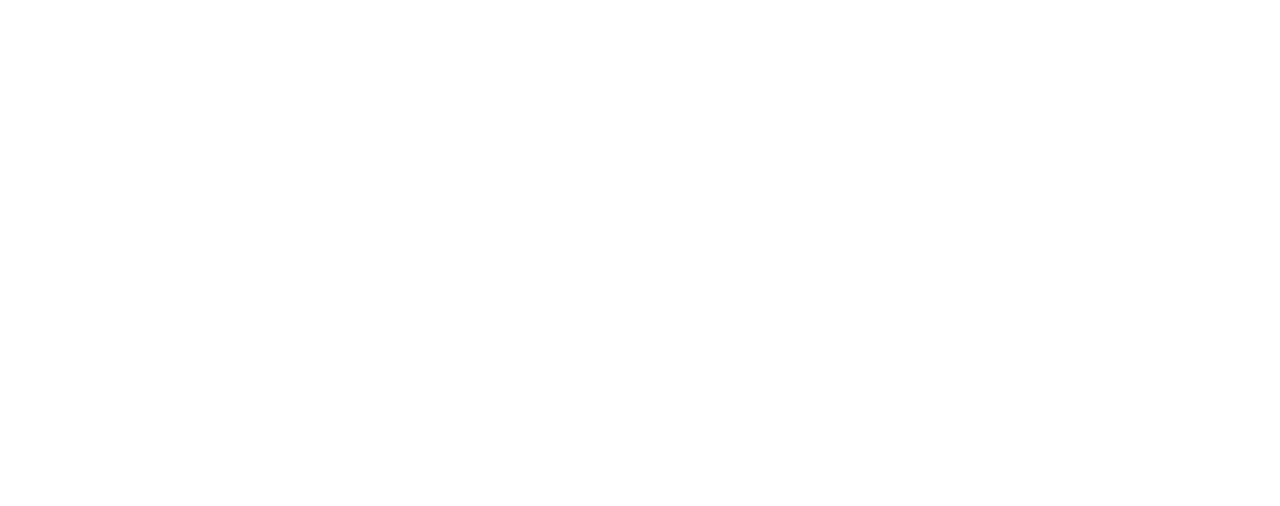
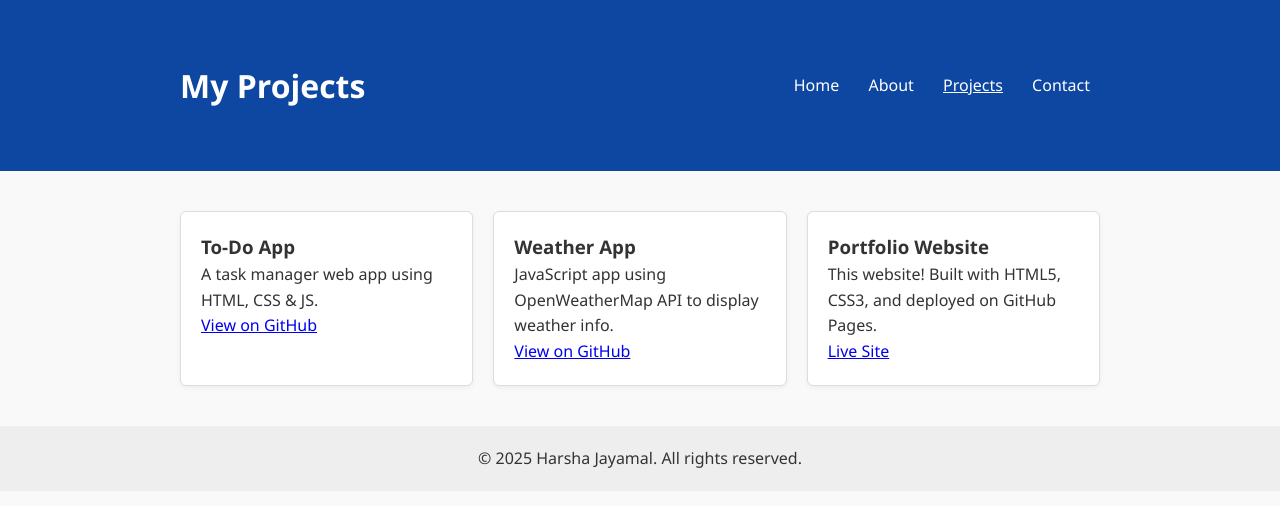
Before and after one commit to HJayamal/portfolio-website, a plain HTML site: page projects.html in a window 1280 px wide. Drawn offline with Linux system fonts and the light colour scheme.

Commit message:
Code pages

```diff
--- a/about.html
+++ b/about.html
@@ -0,0 +1,36 @@
+<!DOCTYPE html>
+<html lang="en">
+<head>
+  <meta charset="UTF-8" />
+  <meta name="viewport" content="width=device-width, initial-scale=1.0"/>
+  <title>About | Harsha Jayamal</title>
+  <link rel="stylesheet" href="css/style.css" />
+</head>
+<body>
+  <header>
+    <div class="container nav-container">
+      <h1>About Me</h1>
+      <nav>
+        <a href="index.html">Home</a>
+        <a href="about.html" class="active">About</a>
+        <a href="projects.html">Projects</a>
+        <a href="contact.html">Contact</a>
+      </nav>
+    </div>
+  </header>
+
+  <section class="container">
+    <h2>Who Am I?</h2>
+    <p>I’m a passionate 2nd-year Software Engineering student interested in full stack development, UI/UX design, and problem-solving using Java and Python.</p>
+
+    <h3>Skills</h3>
+    <ul class="skills-grid">
+      <li>HTML5</li><li>CSS3</li><li>JavaScript</li><li>Java</li><li>Python</li><li>Git & GitHub</li>
+    </ul>
+  </section>
+
+  <footer>
+    <p>&copy; 2025 Harsha Jayamal. All rights reserved.</p>
+  </footer>
+</body>
+</html>
--- a/css/style.css
+++ b/css/style.css
@@ -16,3 +16,99 @@ nav a {
   color: #fff;
   text-decoration: none;
 }
+
+* {
+  margin: 0;
+  padding: 0;
+  box-sizing: border-box;
+}
+
+body {
+  font-family: "Segoe UI", sans-serif;
+  line-height: 1.6;
+  background-color: #f9f9f9;
+  color: #333;
+}
+
+header {
+  background: #0d47a1;
+  color: #fff;
+  padding: 20px 0;
+}
+
+.nav-container {
+  display: flex;
+  justify-content: space-between;
+  align-items: center;
+  max-width: 960px;
+  margin: auto;
+  padding: 0 20px;
+}
+
+nav a {
+  margin-left: 15px;
+  color: #fff;
+  text-decoration: none;
+}
+
+nav a.active {
+  text-decoration: underline;
+}
+
+.container {
+  max-width: 960px;
+  margin: 40px auto;
+  padding: 0 20px;
+}
+
+.hero {
+  display: flex;
+  flex-wrap: wrap;
+  align-items: center;
+  justify-content: space-between;
+}
+
+.hero-img {
+  width: 300px;
+  border-radius: 10px;
+  margin-top: 20px;
+}
+
+.btn {
+  display: inline-block;
+  background-color: #1565c0;
+  color: #fff;
+  padding: 10px 20px;
+  margin-top: 20px;
+  border-radius: 4px;
+  text-decoration: none;
+}
+
+.skills-grid {
+  display: grid;
+  grid-template-columns: repeat(auto-fill, minmax(120px, 1fr));
+  gap: 10px;
+  margin-top: 20px;
+  list-style: none;
+}
+
+.projects {
+  display: grid;
+  gap: 20px;
+  grid-template-columns: repeat(auto-fit, minmax(250px, 1fr));
+}
+
+.project-card {
+  background: white;
+  padding: 20px;
+  border: 1px solid #ddd;
+  border-radius: 6px;
+  box-shadow: 0 2px 5px rgba(0,0,0,0.05);
+}
+
+footer {
+  text-align: center;
+  padding: 20px;
+  background: #eee;
+  margin-top: 40px;
+}
--- a/projects.html
+++ b/projects.html
@@ -0,0 +1,44 @@
+<!DOCTYPE html>
+<html lang="en">
+<head>
+  <meta charset="UTF-8" />
+  <meta name="viewport" content="width=device-width, initial-scale=1.0"/>
+  <title>Projects | Harsha Jayamal</title>
+  <link rel="stylesheet" href="css/style.css" />
+</head>
+<body>
+  <header>
+    <div class="container nav-container">
+      <h1>My Projects</h1>
+      <nav>
+        <a href="index.html">Home</a>
+        <a href="about.html">About</a>
+        <a href="projects.html" class="active">Projects</a>
+        <a href="contact.html">Contact</a>
+      </nav>
+    </div>
+  </header>
+
+  <section class="container projects">
+    <div class="project-card">
+      <h3>To-Do App</h3>
+      <p>A task manager web app using HTML, CSS & JS.</p>
+      <a href="https://github.com/YOUR_USERNAME/todo-app" target="_blank">View on GitHub</a>
+    </div>
+    <div class="project-card">
+      <h3>Weather App</h3>
+      <p>JavaScript app using OpenWeatherMap API to display weather info.</p>
+      <a href="https://github.com/YOUR_USERNAME/weather-app" target="_blank">View on GitHub</a>
+    </div>
+    <div class="project-card">
+      <h3>Portfolio Website</h3>
+      <p>This website! Built with HTML5, CSS3, and deployed on GitHub Pages.</p>
+      <a href="https://YOUR_USERNAME.github.io/portfolio-website/" target="_blank">Live Site</a>
+    </div>
+  </section>
+
+  <footer>
+    <p>&copy; 2025 Harsha Jayamal. All rights reserved.</p>
+  </footer>
+</body>
+</html>
```
Also changed, not shown: contact.html (+32 -0 lines), index.html (+27 -14 lines).
